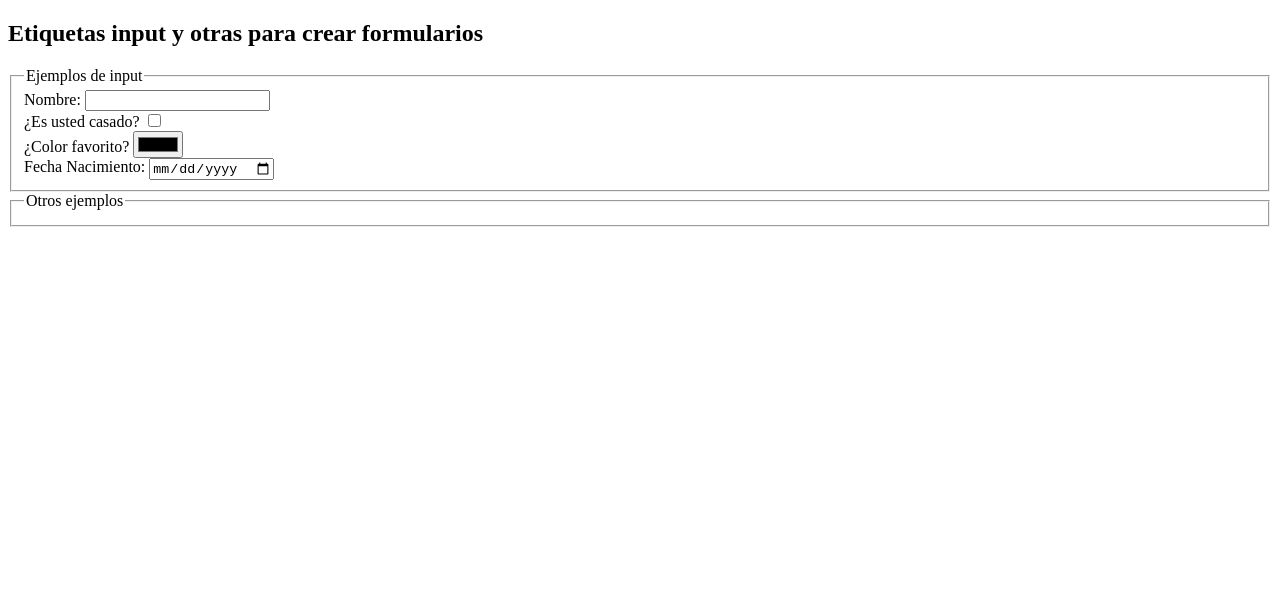
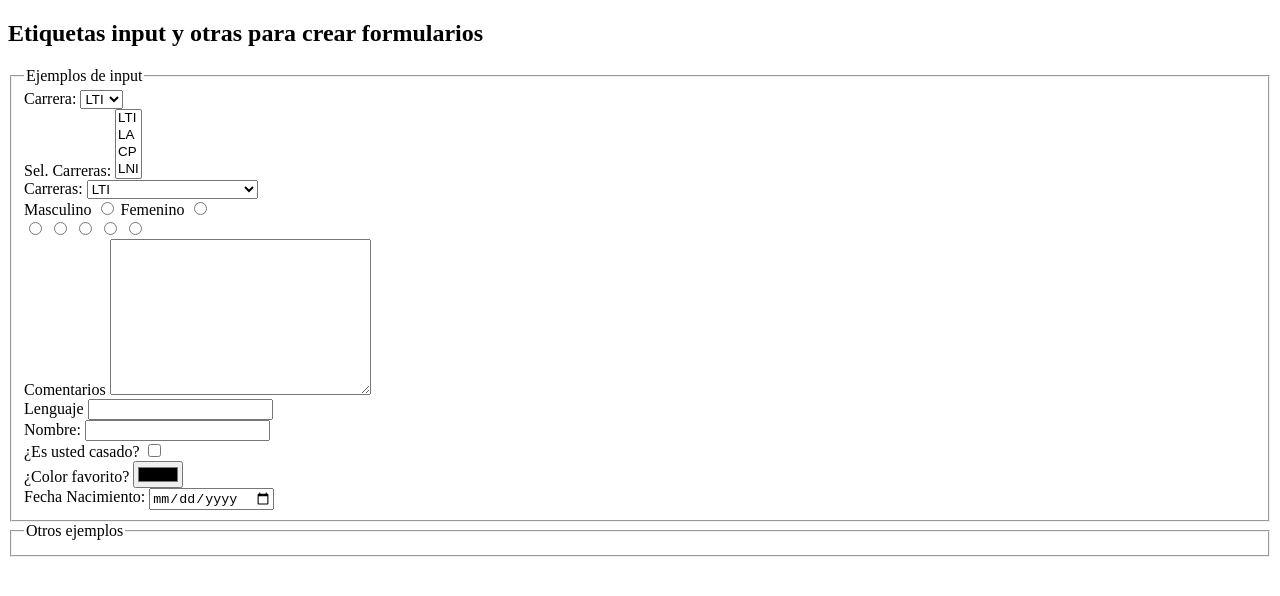
Before and after one commit to LIIgabriel/WebPage51_15, a plain HTML site: page formularios.html in a window 1280 px wide. Drawn offline with Linux system fonts and the light colour scheme.

Commit message:
add formularios.html

```diff
--- a/formularios.html
+++ b/formularios.html
@@ -13,7 +13,72 @@
             <form action="" method="post">
                 <fieldset>
                     <legend>Ejemplos de input</legend>
-
+                    <!-- lista deplegable -->
+                    <div>
+                        <label for="carrera">Carrera:</label>
+                        <select name="carrera" id="carrera">
+                            <option value="4">LTI</option>
+                            <option value="3">LA</option>
+                            <option value="8">CP</option>
+                            <option value="5">LNI</option>
+                        </select>
+                    </div>
+                    <!-- lista selección múltiple -->
+                    <div>
+                        <label for="carreramult">Sel. Carreras:</label>
+                        <select  name="carreramult" id="carreramult" multiple>
+                            <option value="4">LTI</option>
+                            <option value="3">LA</option>
+                            <option value="8">CP</option>
+                            <option value="5">LNI</option>
+                        </select>
+                    </div>
+                    <!-- lista grupos de opciones -->
+                    <div>
+                        <label for="carreragpo">Carreras:</label>
+                        <select  name="carreragp" id="carreragpo">
+                            <optgroup label="Profesionales">
+                                <option value="4">LTI</option>
+                                <option value="3">LA</option>
+                                <option value="8">CP</option>
+                                <option value="5">LNI</option>
+                            </optgroup>
+                            <optgroup label="Técnicas">
+                                <option value="15">Desarrollo de software</option>
+                            </optgroup>
+                        </select>
+                    </div>
+                    <div>
+                        <label for="masculino">Masculino</label>
+                        <input type="radio" name="genero" id="masculino">
+                        <label for="femenino">Femenino</label>
+                        <input type="radio" name="genero" id="femenino">
+                    </div>
+                    <div>
+                        <input type="radio" name="equipos" id="masculino">
+                        <input type="radio" name="equipos" id="femenino">
+                        <input type="radio" name="equipos" id="femenino">
+                        <input type="radio" name="equipos" id="femenino">
+                        <input type="radio" name="equipos" id="femenino">
+                    </div>
+                    <div>
+                        <label for="comentarios">Comentarios</label>
+                        <textarea name="comentarios" id="comentarios" cols="30" rows="10"></textarea>
+                    </div>
+                    <!-- Data list -->
+                    <div>
+                        <label for="lenguaje">Lenguaje</label>
+                        <input type="text" name="lenguaje" id="lenguaje" list="lenguajes">
+                        <datalist id="lenguajes">
+                            <option value="python">
+                            <option value="visual basic">
+                            <option value="ruby">
+                            <option value="java">
+                            <option value="c++">
+                            <option value="c#">
+                            <option value="c">
+                        </datalist>
+                    </div>
                     <div>
                         <label for="nombre">Nombre:</label>
                         <input type="text" name="nombre" id="nombre">
```
